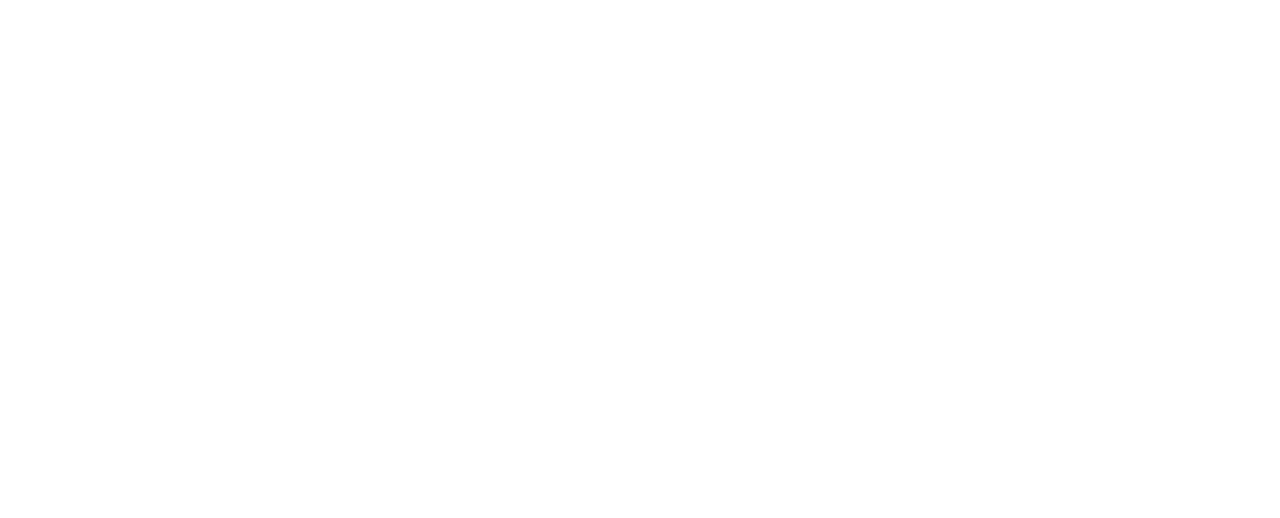
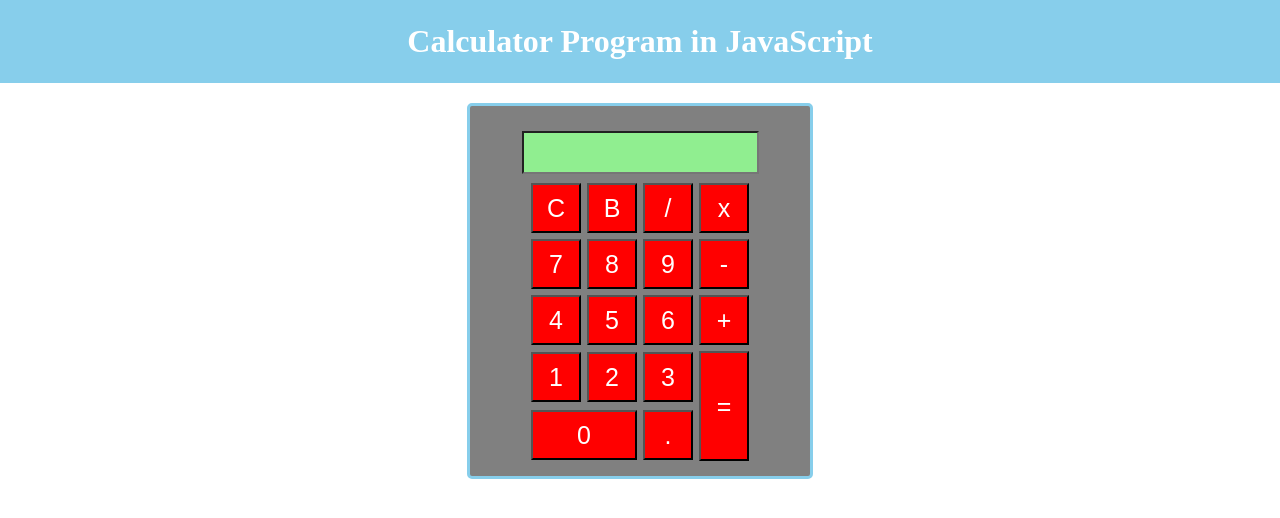
Before and after one commit to saisathvik30/calculator-assignment-, a plain HTML site: page index.html in a window 1280 px wide. Drawn offline with Linux system fonts and the light colour scheme.

Commit message:
Update index.html

```diff
--- a/index.html
+++ b/index.html
@@ -1,16 +1,135 @@
 <!DOCTYPE html>
-<html lang="en">
-  <head>
-    <meta charset="utf-8" />
-    <meta name="viewport" content="width=device-width, initial-scale=1" />
-    <meta name="theme-color" content="#000000" />
-    <meta
-      name="description"
-      content="Multi Vendor eCommerce for Fruits and Vegetables"
-    />
-    <title>Multi Vendor eCommerce</title>
-  </head>
-  <body>
-    <div id="root"></div>
-  </body>
-</html>
+<html>
+<head>
+<title>
+Calculator Program in JavaScript
+</title>
+
+
+<script>
+
+
+function insert(num)
+{
+documentdocument.form1.textview.value = document.form1.textview.value + num;
+}
+
+
+function equal()
+{
+var exp = document.form1.textview.value;
+if(exp)
+{
+document.form1.textview.value = eval(exp)
+}
+}
+
+
+function backspace()
+{
+var exp = document.form1.textview.value;
+document.form1.textview.value = exp.substring(0, exp.length - 1); /* remove the element from total length ? 1 */
+}
+
+
+</script>
+
+
+<style>
+
+.formstyle
+{
+width: 300px;
+height: 330px;
+margin: 20px auto;
+border: 3px solid skyblue;
+border-radius: 5px;
+padding: 20px;
+text-align: center;
+background-color: grey;
+}
+
+
+h1 {
+    text-align: center;
+    padding: 23px;
+    background-color: skyblue;
+    color: white;
+    }
+input:hover
+{
+background-color: green;
+}
+
+*{
+margin: 0;
+padding: 0;
+}
+
+
+.btn{
+width: 50px;
+height: 50px;
+font-size: 25px;
+margin: 2px;
+cursor: pointer;
+background-color: red;
+color: white;
+
+}
+
+
+.textview{
+width: 223px;
+margin: 5px;
+font-size: 25px;
+padding: 5px;
+background-color: lightgreen;
+}
+
+</style>
+</head>
+<body>
+<h1> Calculator Program in JavaScript </h1>
+ <div class= "formstyle">
+ <form name = "form1">
+ <input class= "textview" name = "textview">
+ </form>
+ <center>
+ <table >
+ <tr>
+    <td> <input class = "btn" type = "button" value = "C" onclick = "form1.textview.value = ' ' " > </td>
+    <td> <input  class = "btn" type = "button" value = "B" onclick = "backspace()" > </td>
+    <td> <input  class = "btn" type = "button" value = "/" onclick = "insert('/')" > </td>
+    <td> <input class = "btn" type = "button" value = "x" onclick = "insert('*')" > </td>
+    </tr>
+
+     <tr>
+    <td> <input class = "btn" type = "button" value = "7" onclick = "insert(7)" > </td>
+    <td> <input class = "btn" type = "button" value = "8" onclick = "insert(8)" > </td>
+    <td> <input class = "btn" type = "button" value = "9" onclick = "insert(9)" > </td>
+    <td> <input class = "btn" type = "button" value = "-" onclick = "insert('-')" > </td>
+    </tr>
+
+     <tr>
+    <td> <input class = "btn" type = "button" value = "4" onclick = "insert(4)" > </td>
+    <td> <input class = "btn" type = "button" value = "5" onclick = "insert(5)" > </td>
+    <td> <input class = "btn" type = "button" value = "6" onclick = "insert(6)" > </td>
+    <td> <input class = "btn" type = "button" value = "+" onclick = "insert('+')" > </td>
+    </tr>
+
+     <tr>
+    <td> <input class = "btn" type = "button" value = "1" onclick = "insert(1)" > </td>
+    <td> <input class = "btn" type = "button" value = "2" onclick = "insert(2)" > </td>
+    <td> <input class = "btn" type = "button" value = "3" onclick = "insert(3)" > </td>
+    <td rowspan = 5> <input class = "btn" style = "height: 110px" type = "button" value = "=" onclick = "equal()"> </td>
+    </tr>
+    <tr>
+    <td colspan = 2> <input class = "btn" style = "width: 106px" type = "button" value = "0" onclick = "insert(0)" > </td>
+    <td> <input class = "btn" type = "button" value = "." onclick = "insert('.')"> </td>
+    </tr>
+    </table>
+    </center>
+ </div>
+ </body>
+ </html>
```
